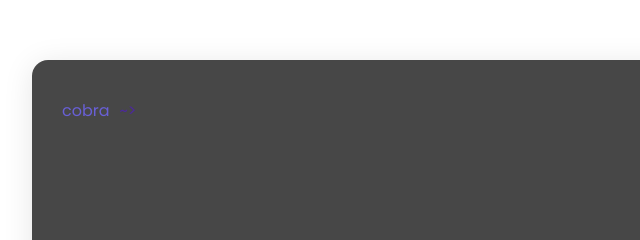
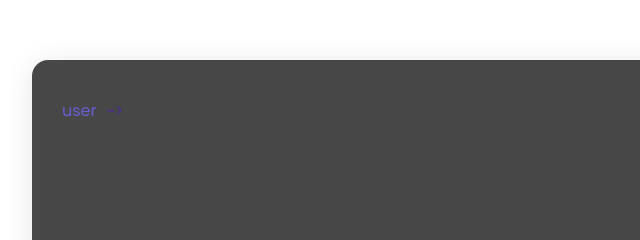
Before and after one commit to Uvacoder/startpage-ofelizestevez, a plain HTML site: page index.html in a window 1280 px wide. Shown: the part 140-380 px from the top of the page, 192-832 px from the left. Drawn offline with Linux system fonts and the light colour scheme.

Commit message:
Updated README, commands.md and index.html
README has a new section and screenshot

commands.md sections have a "go back to top" link.

Made the terminal username generic.

```diff
--- a/index.html
+++ b/index.html
@@ -17,7 +17,7 @@
         <div id="output"></div>
         <div id="input_line" onclick="document.getElementById('input').focus()">
             <div id="line_prefix">
-                <p id="username">cobra</p>
+                <p id="username">user</p>
                 <p id="username_suffix">~></p>
             </div>
             <div class="text_input">
```
Also changed, not shown: 3 other files.
